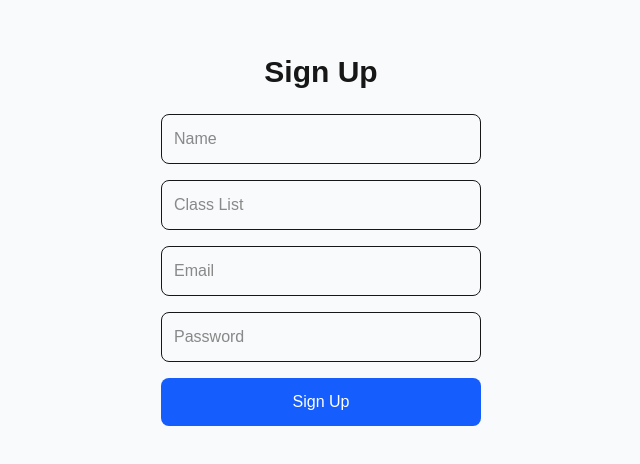
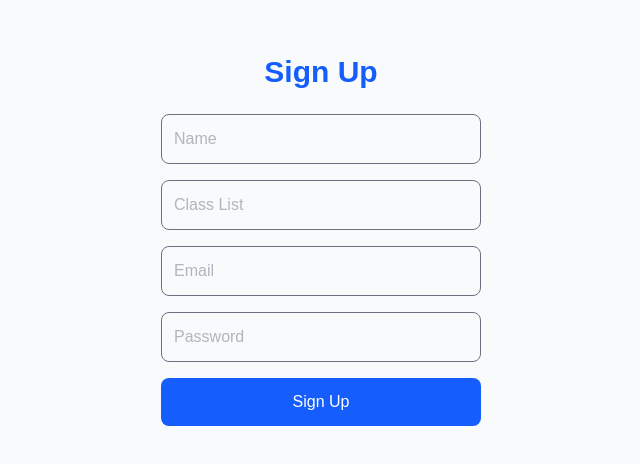
Before and after one commit to charlizecodes/studysync, a Next.js app: page /signup in a window 1280 px wide. Shown: the part 160-624 px from the top of the page, without its empty margins (319-959 px from the left). Built offline with nearby package versions, Linux system fonts and the light colour scheme.

Commit message:
changed text color on Sign In and Login pages

```diff
--- a/app/login/page.tsx
+++ b/app/login/page.tsx
@@ -1,10 +1,10 @@
 export default function Login() {
   return (
     <div className="flex flex-col items-center justify-center min-h-screen bg-gray-50">
-      <h1 className="text-3xl font-bold mb-6">Login</h1>
+      <h1 className="text-3xl font-bold mb-6 text-blue-600">Login</h1>
       <form className="flex flex-col space-y-4 w-80">
-        <input type="email" placeholder="Email" className="p-3 border rounded-lg"/>
-        <input type="password" placeholder="Password" className="p-3 border rounded-lg"/>
+        <input type="email" placeholder="Email" className="p-3 border text-gray-500 rounded-lg"/>
+        <input type="password" placeholder="Password" className="p-3 border text-gray-500 rounded-lg"/>
         <button type="submit" className="p-3 bg-blue-600 text-white rounded-lg hover:bg-blue-700">
           Login
         </button>
--- a/app/page.tsx
+++ b/app/page.tsx
@@ -8,7 +8,7 @@ export default function Home() {
       <h1 className="text-5xl font-bold text-blue-700 mb-8">
         Welcome to StudySync
       </h1>
-      <p className="mb-6 text-gray-700">Find your perfect study buddy today!</p>
+      <p className="mb-6 text-gray-500">Find your perfect study buddy today!</p>
       <div className="space-x-4">
         <Link href="/signup" className="px-6 py-3 bg-blue-600 text-white rounded-lg hover:bg-blue-700">
           Sign Up
--- a/app/signup/page.tsx
+++ b/app/signup/page.tsx
@@ -1,12 +1,12 @@
 export default function Signup() {
   return (
     <div className="flex flex-col items-center justify-center min-h-screen bg-gray-50">
-      <h1 className="text-3xl font-bold mb-6">Sign Up</h1>
+      <h1 className="text-3xl font-bold mb-6 text-blue-600">Sign Up</h1>
       <form className="flex flex-col space-y-4 w-80">
-        <input type="text" placeholder="Name" className="p-3 border rounded-lg"/>
-        <input type="text" placeholder="Class List" className="p-3 border rounded-lg"/>
-        <input type="email" placeholder="Email" className="p-3 border rounded-lg"/>
-        <input type="password" placeholder="Password" className="p-3 border rounded-lg"/>
+        <input type="text" placeholder="Name" className="p-3 border text-gray-500 rounded-lg"/>
+        <input type="text" placeholder="Class List" className="p-3 border text-gray-500 rounded-lg"/>
+        <input type="email" placeholder="Email" className="p-3 border text-gray-500 rounded-lg"/>
+        <input type="password" placeholder="Password" className="p-3 border text-gray-500 rounded-lg"/>
         <button type="submit" className="p-3 bg-blue-600 text-white rounded-lg hover:bg-blue-700">
           Sign Up
         </button>
```
Also changed, not shown: app/dashboard/page.tsx (line endings or trailing spaces).
